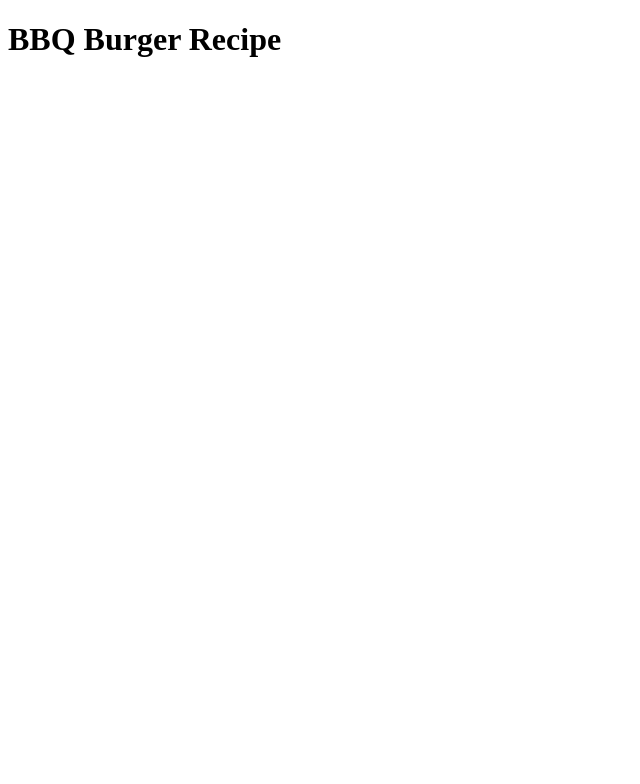
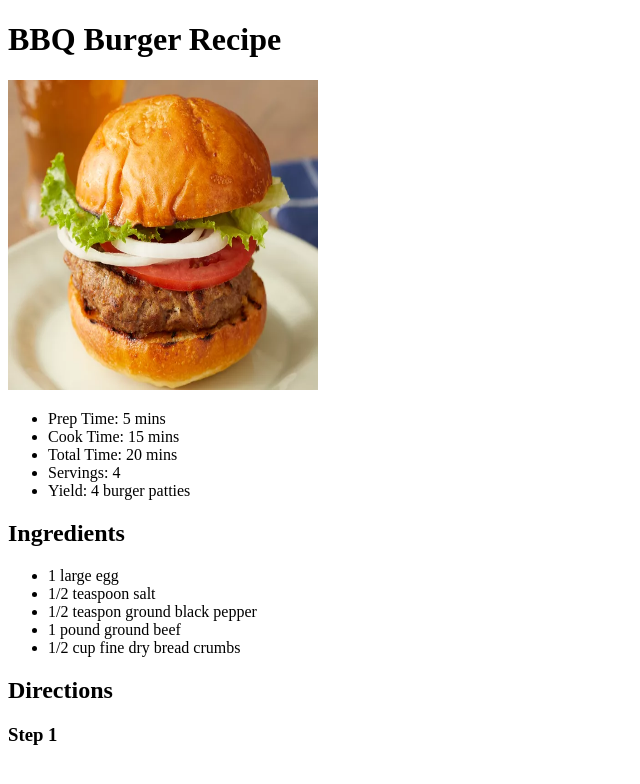
Before and after one commit to majestyurl/odin-recipes, a plain HTML site: page recipes/burgers.html in a window 1280 px wide. Shown: the whole page, without its empty margins (0-640 px from the left). Drawn offline with Linux system fonts and the light colour scheme.

Commit message:
begin burger recipe page, listed ingredients

```diff
--- a/recipes/burgers.html
+++ b/recipes/burgers.html
@@ -7,5 +7,24 @@
 
     <body>
         <h1>BBQ Burger Recipe</h1>
+        <img src="../images/bg.webp" alt="Basic beef burger" height="310" width="310">
+        <ul>
+            <li>Prep Time: 5 mins</li>
+            <li>Cook Time: 15 mins</li>
+            <li>Total Time: 20 mins</li>
+            <li>Servings: 4</li>
+            <li>Yield: 4 burger patties</li>
+        </ul>
+        <h2>Ingredients</h2>
+        <ul>
+            <li>1 large egg</li>
+            <li>1/2 teaspoon salt</li>
+            <li>1/2 teaspon ground black pepper</li>
+            <li>1 pound ground beef</li>
+            <li>1/2 cup fine dry bread crumbs</li>
+        </ul>
+
+        <h2>Directions</h2>
+        <h3>Step 1</h3>
     </body>
 </html>
```
Also changed, not shown: images/bg.webp (added).
